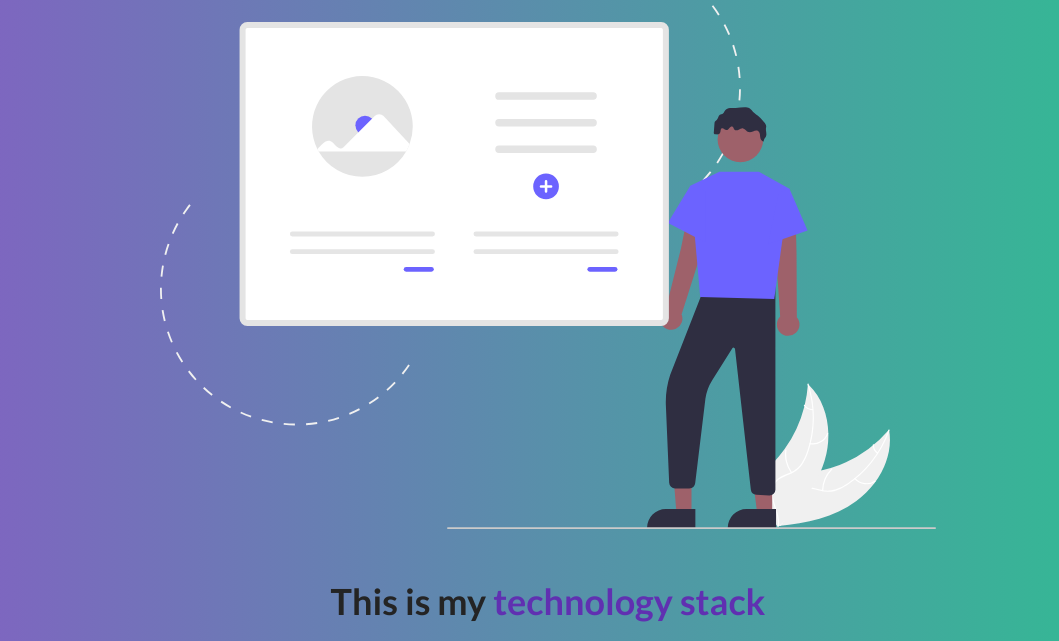
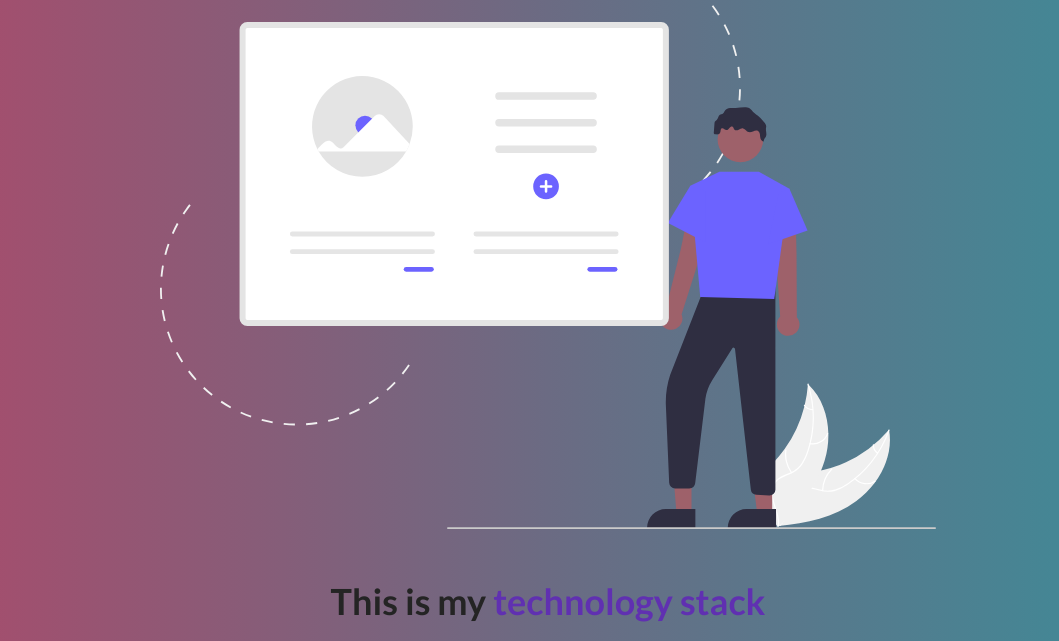
Before and after one commit to Kirsten-Ramos777/EPortfolio, a plain HTML site: page index.html in a window 1280 px wide. Shown: the part 555-1196 px from the top of the page, without its empty margins (92-1151 px from the left). Drawn offline with Linux system fonts and the light colour scheme.

Commit message:
Change background gradient in styles.css

```diff
--- a/styles.css
+++ b/styles.css
@@ -10,7 +10,7 @@ html, body {
   min-height: 100%;
   margin: 0;
   background-color: #C4C1C1;
-  background: linear-gradient(to right, #8360c3, #2ebf91);
+  background: linear-gradient(to right, #aa4b6b, #6b6b83, #3b8d99);
 }
 
 
```
